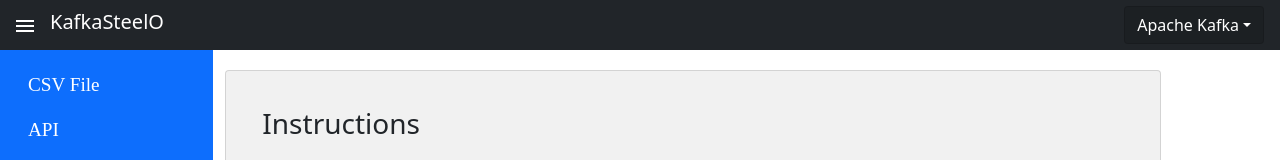
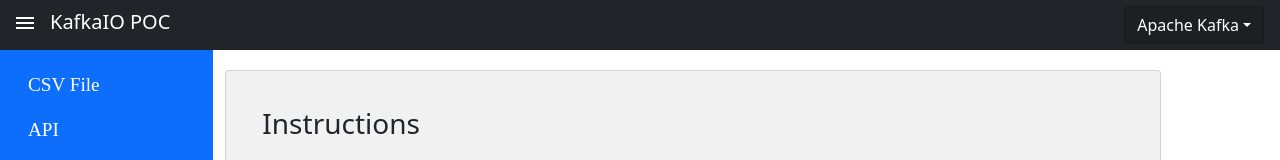
Before and after one commit to SupriyaVallarapu/KafkaSteelO, a React (Create React App) app in the folder Kafka-frontend/: page /Persistdataform in a window 1280 px wide. Shown: the top 160 px of the page. Built offline with nearby package versions, Linux system fonts and the light colour scheme.

Commit message:
Update Layoutnavbar.js

```diff
--- a/Kafka-frontend/src/Layouts/Layoutnavbar.js
+++ b/Kafka-frontend/src/Layouts/Layoutnavbar.js
@@ -12,9 +12,9 @@
       <Navbar bg="dark" variant="dark" expand="sm"  className="d-flex justify-content-between" >
       <div>
           <Button variant="link" onClick={() => setSidebarOpen(!sidebarOpen)}>
-            <MenuIcon style={{ color: "white" }}/>
+            <MenuIcon style={{color: "white", marginBottom:".5vh"}}/>
           </Button>
-          <Navbar.Brand>KafkaSteelO</Navbar.Brand>
+          <Navbar.Brand>KafkaIO POC</Navbar.Brand>
         </div>
         <div>
           <Dropdown className='me-3'>
```
